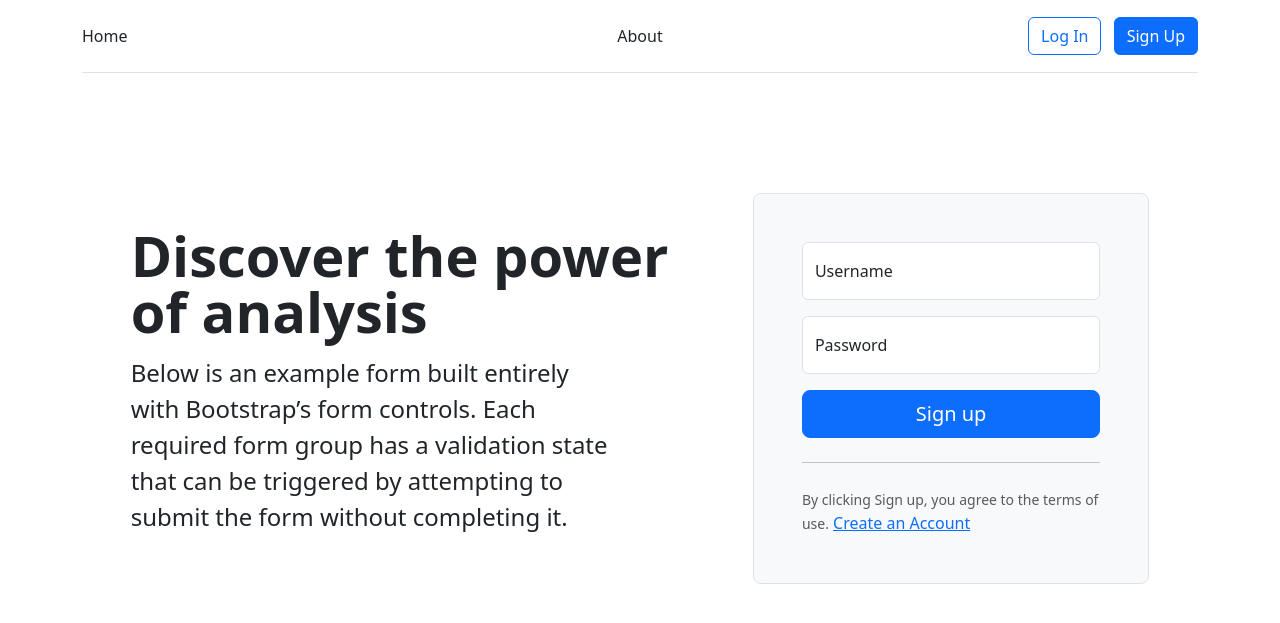
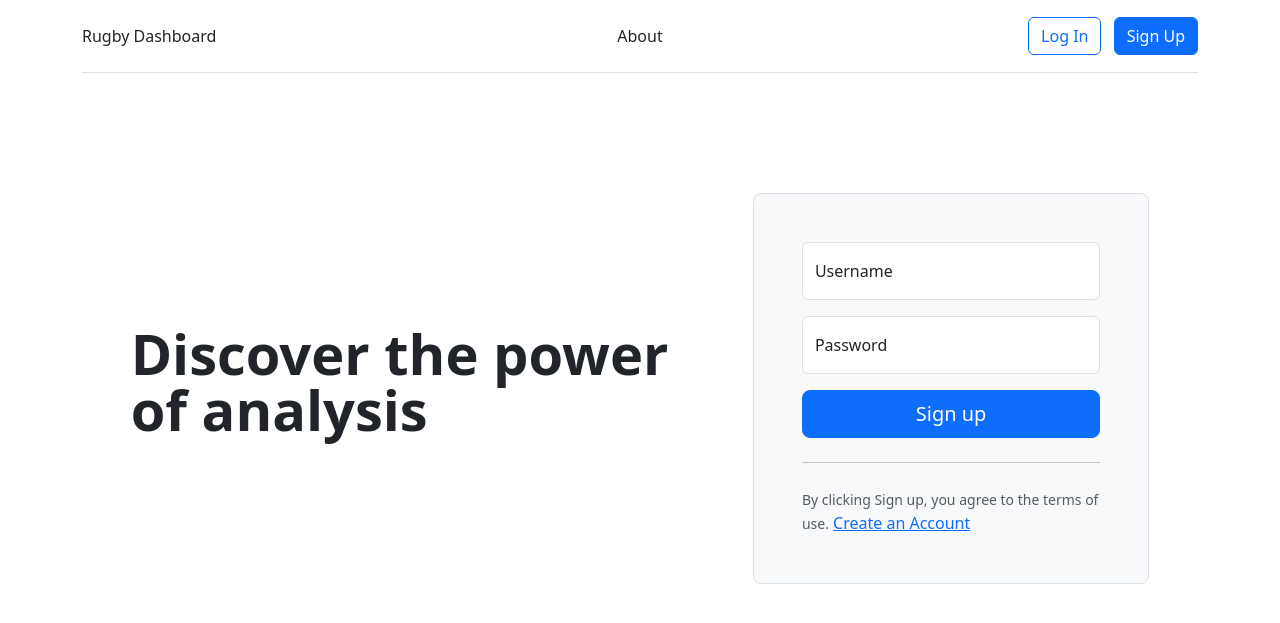
Before and after one commit to danielaldham/rugbystats, a Django app: page / in a window 1280 px wide. Shown: the top 623 px of the page. Run offline with Django 4.2, Linux system fonts and the light colour scheme; some libraries are stand-ins or nearby versions.

Commit message:
update to homepage and nav brand

```diff
--- a/rugbystats/stats/templates/base.html
+++ b/rugbystats/stats/templates/base.html
@@ -80,7 +80,7 @@
                 {% if user.is_authenticated %}
                     <a class="nav-link" href="{% url 'index' %}">{{ user.team.name }}</a>
                 {% else %}
-                    <a class="nav-link" href="{% url 'index' %}">Home</a>
+                    <a class="nav-link" href="{% url 'index' %}">Rugby Dashboard</a>
                 {% endif %}
             </div>
 
--- a/rugbystats/stats/templates/index.html
+++ b/rugbystats/stats/templates/index.html
@@ -58,7 +58,7 @@
         <div class="row align-items-center g-lg-5 py-5">
           <div class="col-lg-7 text-center text-lg-start">
             <h1 class="display-4 fw-bold lh-1 mb-3">Discover the power of analysis</h1>
-            <p class="col-lg-10 fs-4">Below is an example form built entirely with Bootstrap’s form controls. Each required form group has a validation state that can be triggered by attempting to submit the form without completing it.</p>
+            <p class="col-lg-10 fs-4"></p>
           </div>
           <div class="col-md-10 mx-auto col-lg-5">
             <form method="post" class="p-4 p-md-5 border rounded-3 bg-light">
```
Also changed, not shown: rugbystats/db.sqlite3.
